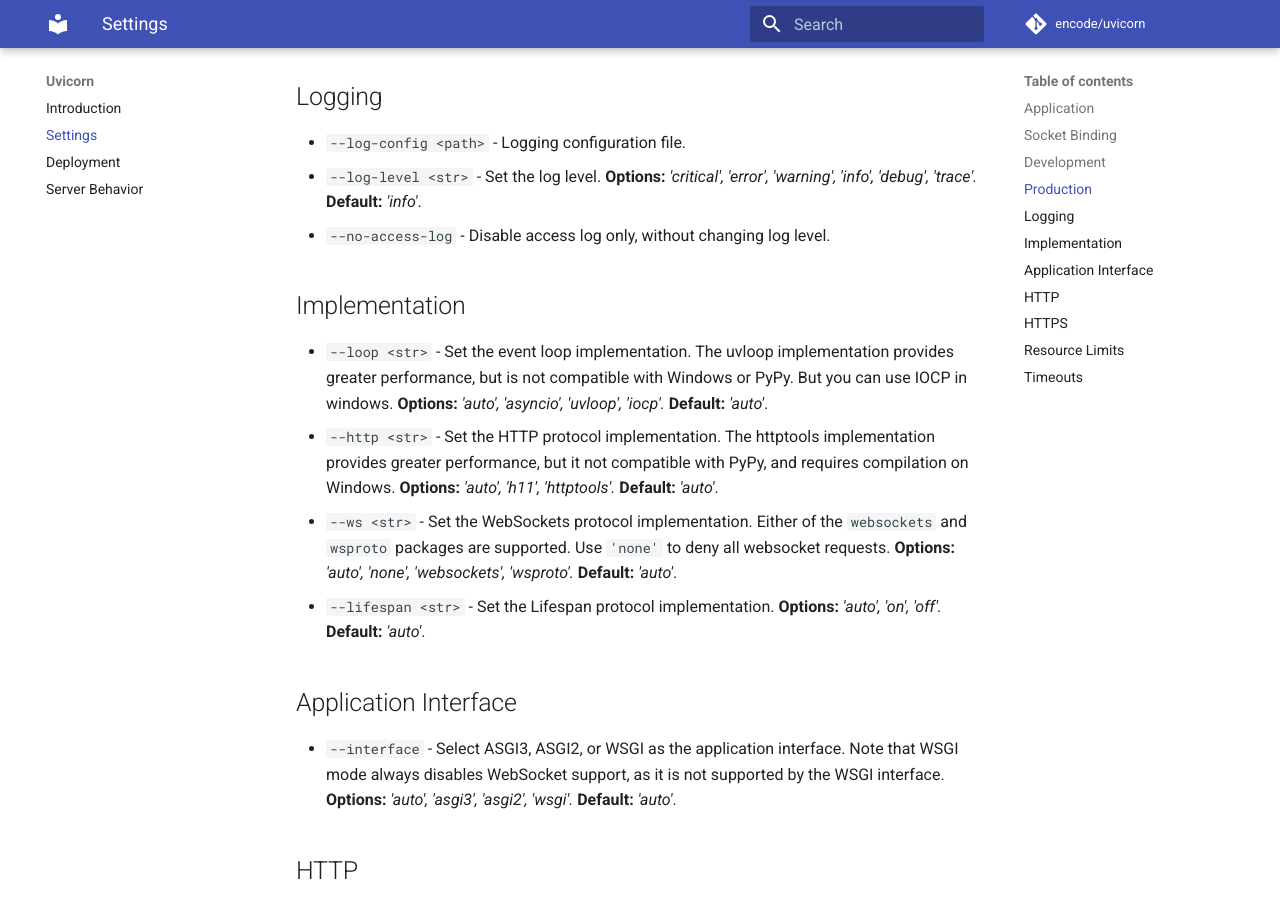
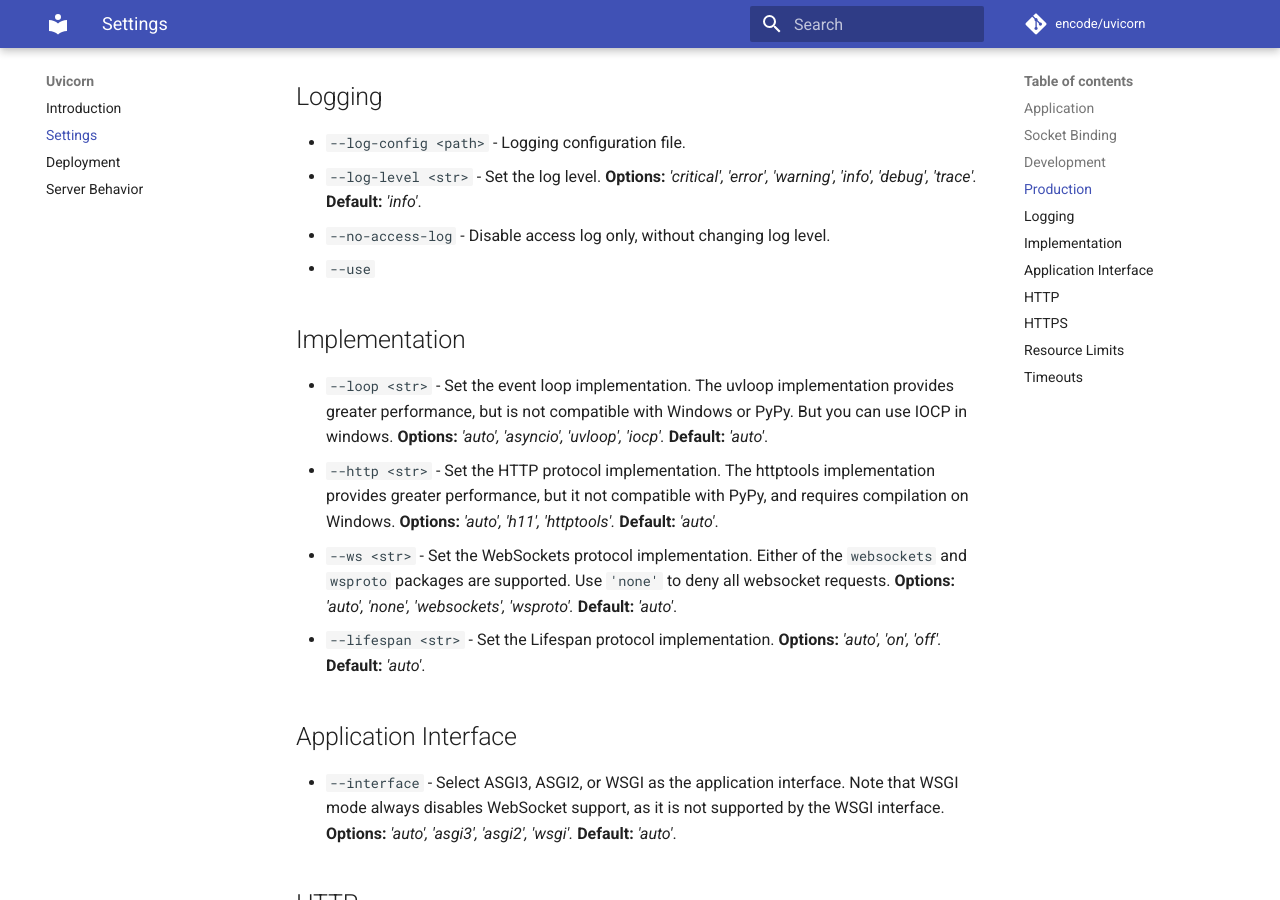
Before and after one commit to encode/uvicorn, an MkDocs documentation site: the page built from docs/settings.md, in a window 1280 px wide and 900 px high, scrolled down 962 px. Built offline with MkDocs 1.6.1 and Material for MkDocs 9.7.7, drawn with Linux system fonts in a browser that asks for light colours; comment, search, counter and statistics services are not loaded; old or Windows-style settings are respelled for this version of MkDocs.

```diff
--- a/docs/settings.md
+++ b/docs/settings.md
@@ -30,6 +30,7 @@ equivalent keyword arguments, eg. `uvicorn.run("example:app", port=5000, reload=
 * `--log-config <path>` - Logging configuration file.
 * `--log-level <str>` - Set the log level. **Options:** *'critical', 'error', 'warning', 'info', 'debug', 'trace'.* **Default:** *'info'*.
 * `--no-access-log` - Disable access log only, without changing log level.
+* `--use`
 
 ## Implementation
 
```
Also changed, not shown: docs/index.md (+0 -1 lines).
